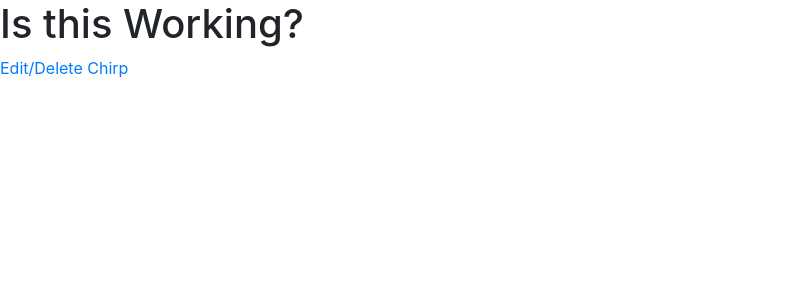
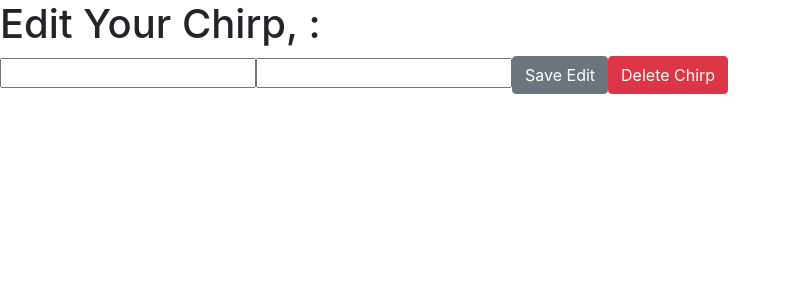
Before and after one commit to mstringer88/Prepping-Front-and-Back-End, a React app: page /chirp/1/edit in a window 1280 px wide. Shown: the top 300 px of the page, without its empty margins (0-791 px from the left). Built offline with nearby package versions, Linux system fonts and the light colour scheme; no server answers.

Commit message:
added put and delete methods

```diff
--- a/chirps.json
+++ b/chirps.json
@@ -1 +1 @@
-{"0":{"Name":"Michael","Chirp":"Hello World"},"1":{"Name":"Luke","Chirp":"Trollin on the newbies"},"2":{"Name":"Jax","Chirp":"Im a dog"},"3":{"Name":"Tam","Chirp":"I think I run the roost!"},"4":{"Name":"Joe","Chirp":"Blow"},"5":{"Name":"Foo","Chirp":"Bar"},"6":{"Name":"Hello","Chirp":"World"},"nextid":7}
+{"1":{"Name":"Luke","Chirp":"Trollin on the newbies"},"2":{"Name":"Jax","Chirp":"Im a dog"},"3":{"Name":"Tam","Chirp":"I think I run the roost!"},"4":{"Name":"Joe","Chirp":"Blow"},"5":{"Name":"Foo","Chirp":"Bar"},"6":{"Name":"Hello","Chirp":"World"},"nextid":7,":id":{"Name":"Mike","Chirp":"Hi World"}}
--- a/client/src/components/DisplayChirp.jsx
+++ b/client/src/components/DisplayChirp.jsx
@@ -9,7 +9,7 @@ const DisplayChirp = (props) => {
                 <div className="card-body text-dark">
                     <h5 className="chirp-title">{props.chirp.Name}</h5>
                     <p className="chirp-text">{props.chirp.Chirp.substring(0, 20)} ...</p>
-                    <Link className="btn btn-primary mx-auto" to={`/chirp/${props.chirp.id}`}>Show Chirp</Link>
+                    <Link className="btn btn-primary mx-auto" to={`/chirp/${props.chirp.id}`}>See Details</Link>
                 </div>
             </div>
        </Fragment>
--- a/client/src/components/EditChirp.jsx
+++ b/client/src/components/EditChirp.jsx
@@ -1,30 +1,65 @@
 import React, { Component, Fragment } from 'react';
-import { Link } from 'react-router-dom';
 
-class SingleChirp extends Component {
+class EditChirp extends Component {
     constructor(props) {
         super(props);
         this.state = {
-            postObject: {}
+            postObject: {},
+            name: '',
+            chirp: ''
         }
     }
 
     componentDidMount() {
         fetch(`/api/chirps/${this.props.match.params.id}`)
-        .then(res => res.json())
-        .then(data => this.setState({
-            postObject: data
-        }))
+            .then(res => res.json())
+            .then(data => this.setState({
+                postObject: data,
+                name: data.Name,
+                chirp: data.Chirp
+            }))
     }
+
+    handleEditClick(e) {
+        let editChirpPost = {
+            Name: this.state.name,
+            Chirp: this.state.chirp
+        };
+
+        fetch(`/api/chirps/${this.props.match.params.id}`, {
+            method: 'PUT',
+            body: JSON.stringify(editChirpPost),
+            headers: {
+                'Content-Type': 'application/json'
+            }
+        })
+            .then(res => res.json())
+            .then(data => this.setState({
+                postObject: data
+            }))
+
+            .catch(err => console.log(`Didn't update it: ${err}`))
+    };
+
+    handleDeleteClick(e) {
+        fetch(`/api/chirps/${this.props.match.params.id}`, {
+            method: 'DELETE',
+        })
+        .catch(err => (console.log(`I'm not deleted: ${err}`)))
+    }
+
 
     render() {
         return (
             <Fragment>
-            <h1> Is this Working? {this.state.postObject.Name}</h1 >
-            <Link to={`/chirps/${this.props.match.params.id}/edit`}>Edit/Delete Chirp</Link>
+                <h1>Edit Your Chirp, {this.state.postObject.Name}:</h1>
+                <input value={this.state.name} onChange={(e) => this.setState({ name: e.target.value })} />
+                <input value={this.state.chirp} onChange={(e) => this.setState({ chirp: e.target.value })} />
+                <button onClick={(e) => { this.handleEditClick(e); this.props.history.push('/') }} className="btn btn-secondary">Save Edit</button>
+                <button onClick={(e) => { this.handleDeleteClick(e); this.props.history.push('/') }} className="btn btn-danger">Delete Chirp</button>
             </Fragment>
         )
     }
 }
 
-export default SingleChirp;
+export default EditChirp;
--- a/client/src/components/SingleChirp.jsx
+++ b/client/src/components/SingleChirp.jsx
@@ -21,7 +21,7 @@ class SingleChirp extends Component {
         return (
             <Fragment>
             <h1> Is this Working ? {this.state.postObject.Name}</h1 >
-            <Link to={`/chirps/${this.props.match.params.id}/edit`}>Edit/Delete Chirp</Link>
+            <Link to={`/chirp/${this.props.match.params.id}/edit`}>Edit/Delete Chirp</Link>
             </Fragment>
         )
     }
```
Also changed, not shown: client/src/components/AllChirps.jsx (+0 -12 lines).
